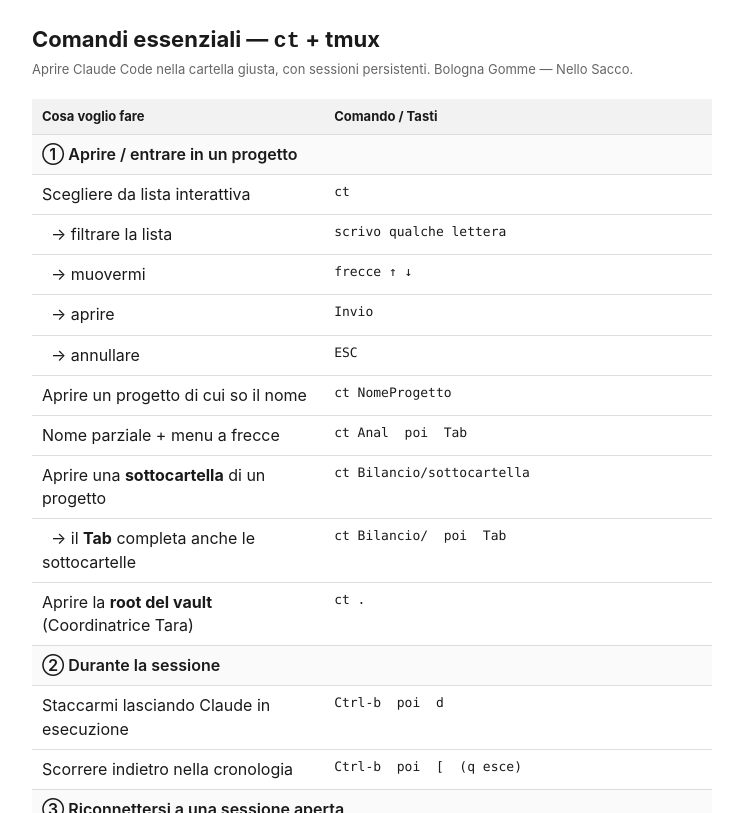
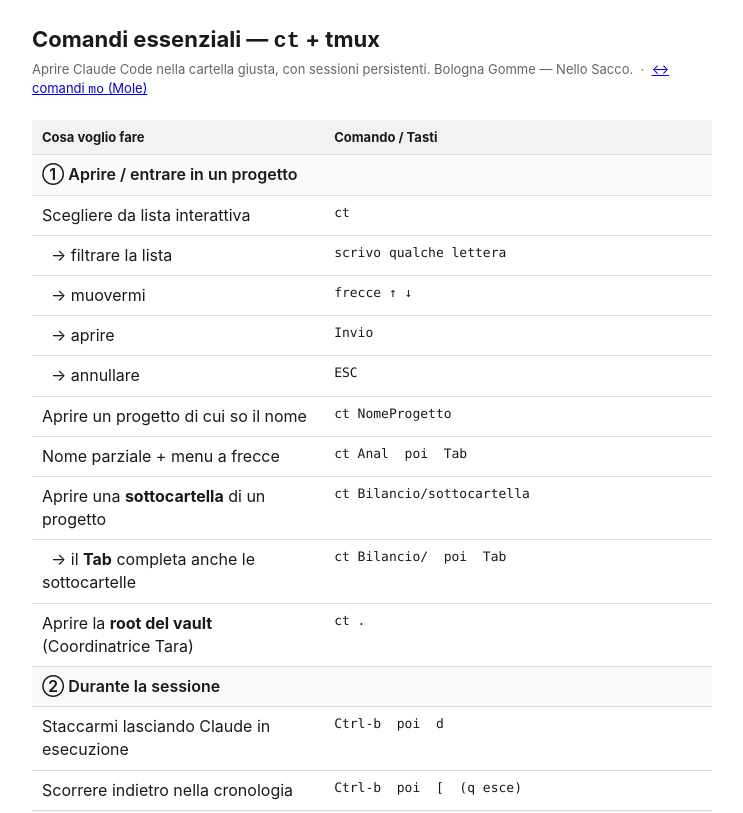
Before and after one commit to Nello040665/comandi-ct-tmux, a plain HTML site: page index.html in a window 1280 px wide. Shown: the top 813 px of the page, without its empty margins (268-1011 px from the left). Drawn offline with Linux system fonts and the light colour scheme.

Commit message:
pagina: link incrociato a comandi-mole nel sottotitolo

```diff
--- a/index.html
+++ b/index.html
@@ -31,7 +31,7 @@
 </head>
 <body>
   <h1>Comandi essenziali — <code>ct</code> + tmux</h1>
-  <p class="sub">Aprire Claude Code nella cartella giusta, con sessioni persistenti. Bologna Gomme — Nello Sacco.</p>
+  <p class="sub">Aprire Claude Code nella cartella giusta, con sessioni persistenti. Bologna Gomme — Nello Sacco. &nbsp;·&nbsp; <a href="https://nello040665.github.io/comandi-mole/">↔ comandi <code>mo</code> (Mole)</a></p>
 
   <table>
     <thead>
```
